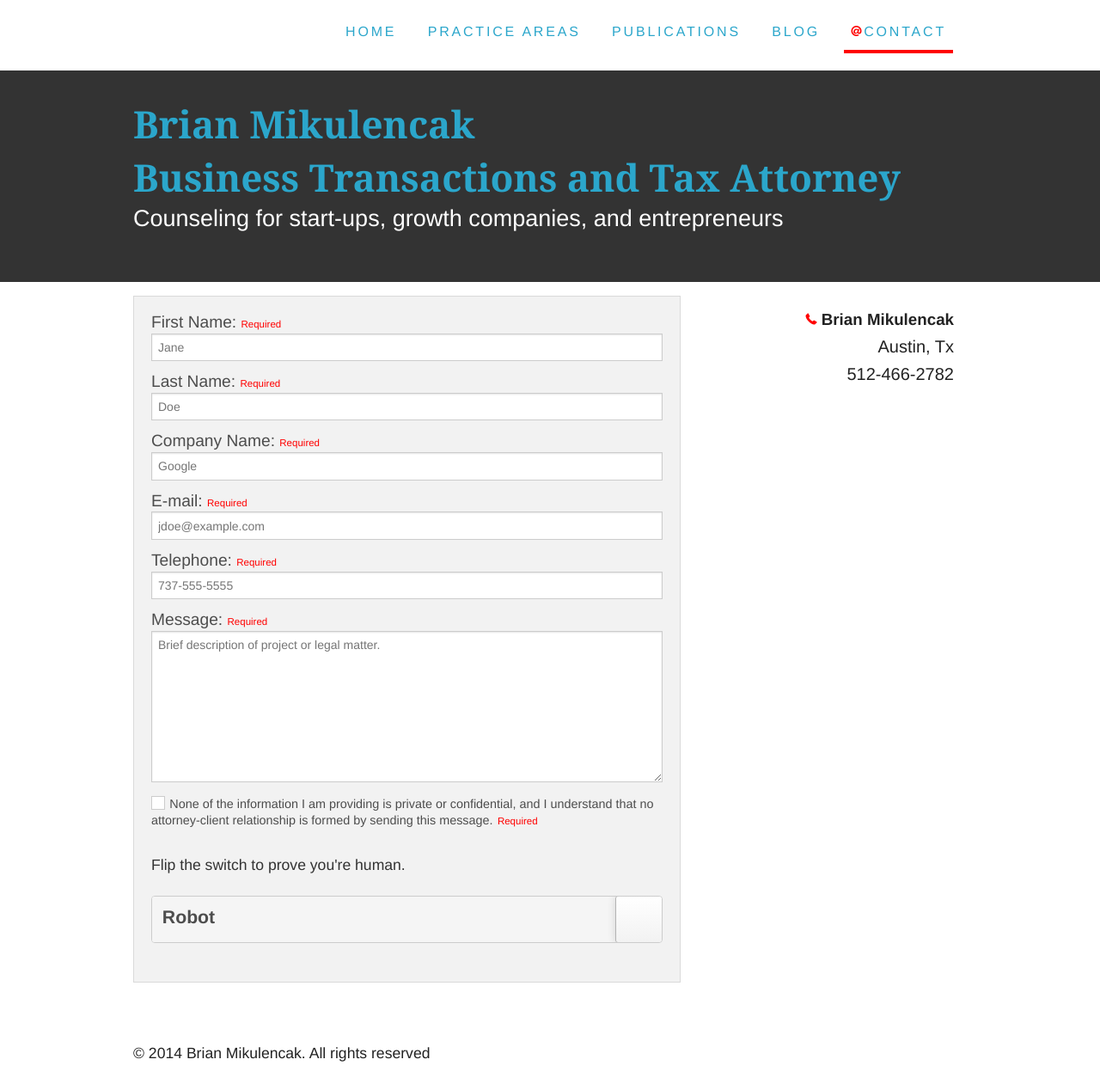
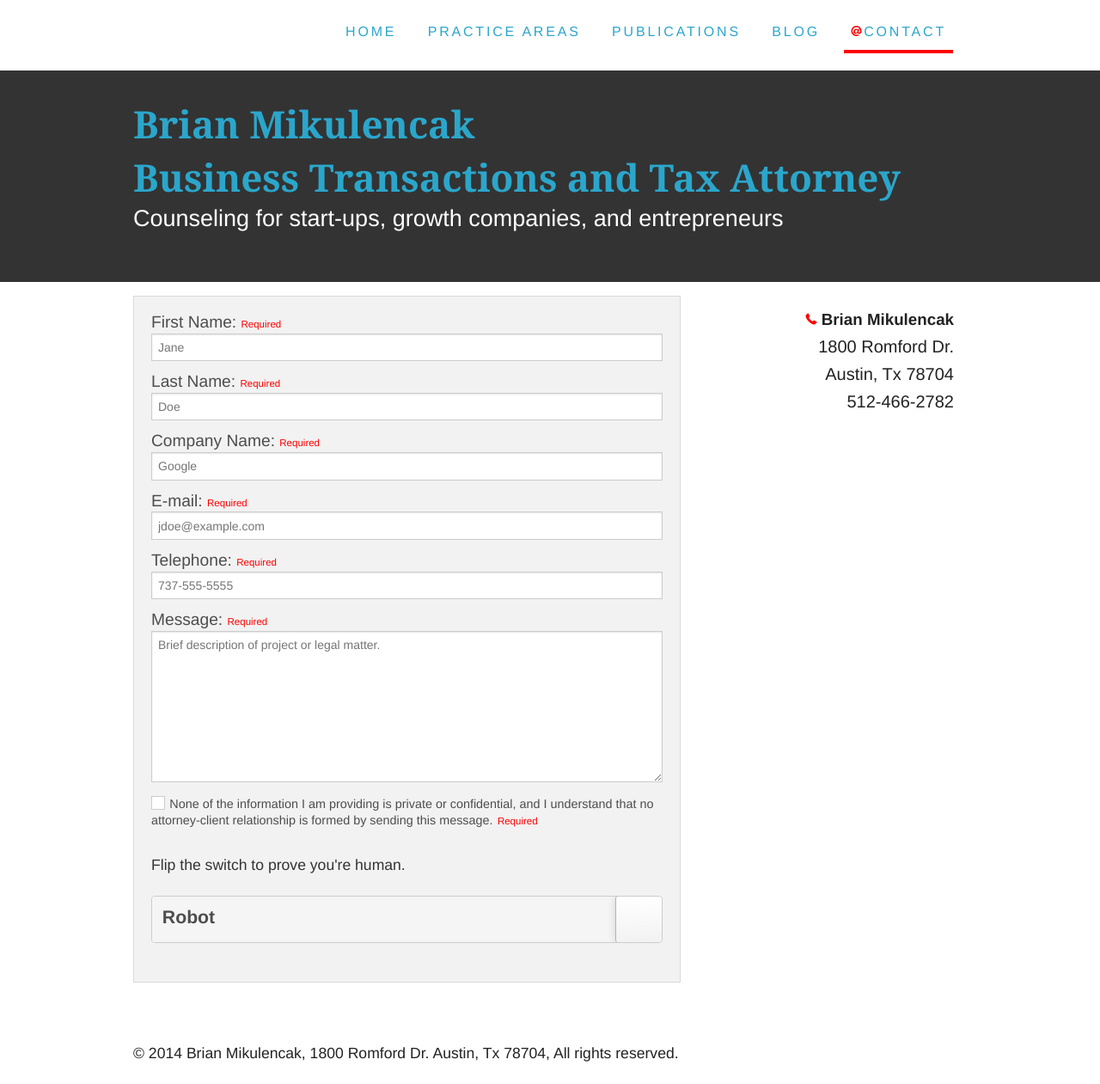
Before and after one commit to brianmik/bmaustinlaw, a Jekyll site: the page built from contact.html, in a window 1280 px wide. Shown: the whole page at 86% size. Built offline with Jekyll 4.4.1, drawn with Linux system fonts in a browser that asks for light colours; Markdown is read by kramdown in place of the engine named in the settings.

Commit message:
added address to contact us and footer

```diff
--- a/_config.yml
+++ b/_config.yml
@@ -13,7 +13,7 @@
           <div class="row">
             <div class="large-12 columns">
               <footer>
-                <p>&copy; 2014 Brian Mikulencak. All rights reserved</p>
+                <p>&copy; 2014 Brian Mikulencak, 1800 Romford Dr. Austin, Tx 78704, All rights reserved.</p>
               </footer>
             </div>
           </div>
--- a/contact.html
+++ b/contact.html
@@ -46,7 +46,8 @@
         <div class="large-4 columns">
             <ul class="vcard">
               <li class="fn"><i class="fi-telephone size-72 red"></i> Brian Mikulencak</li>
-              <li class="locality"><span class="city">Austin</span>, <span class="state">Tx</span></li>
+              <li class="street-address">1800 Romford Dr.</li>
+              <li class="locality"><span class="city">Austin</span>, <span class="state">Tx</span> <span class="zip">78704</span></li>
               <li class="tel">512-466-2782</li>
             </ul>
         </div>
```
